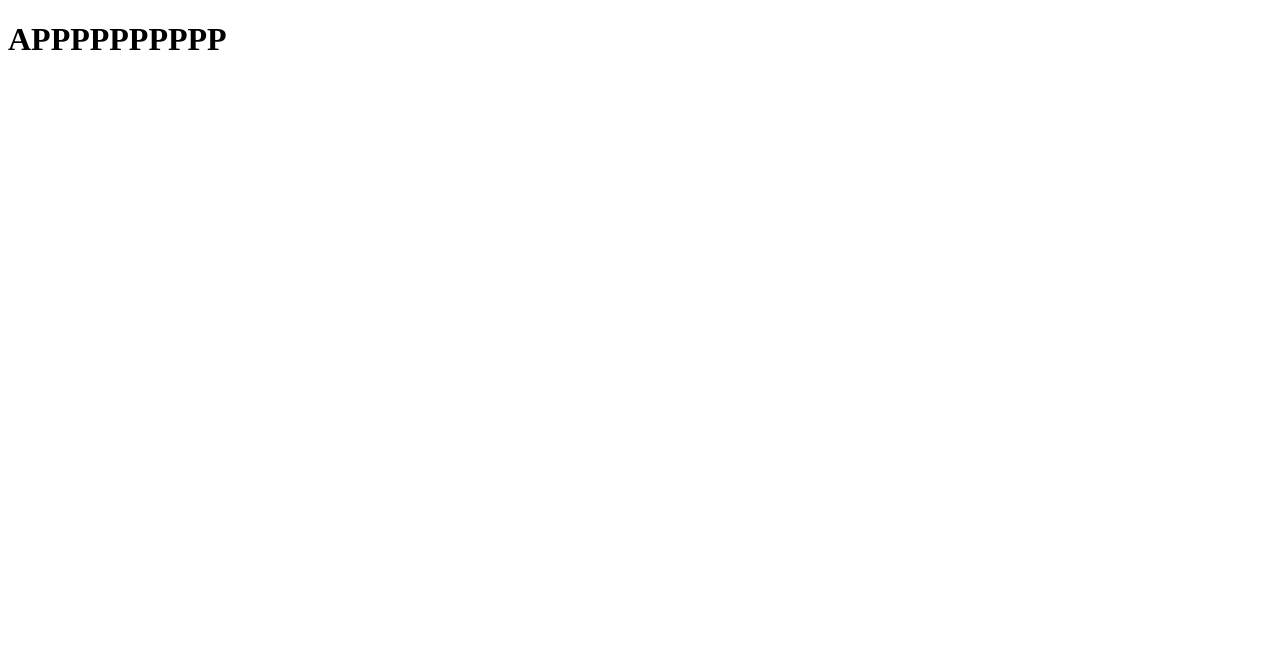
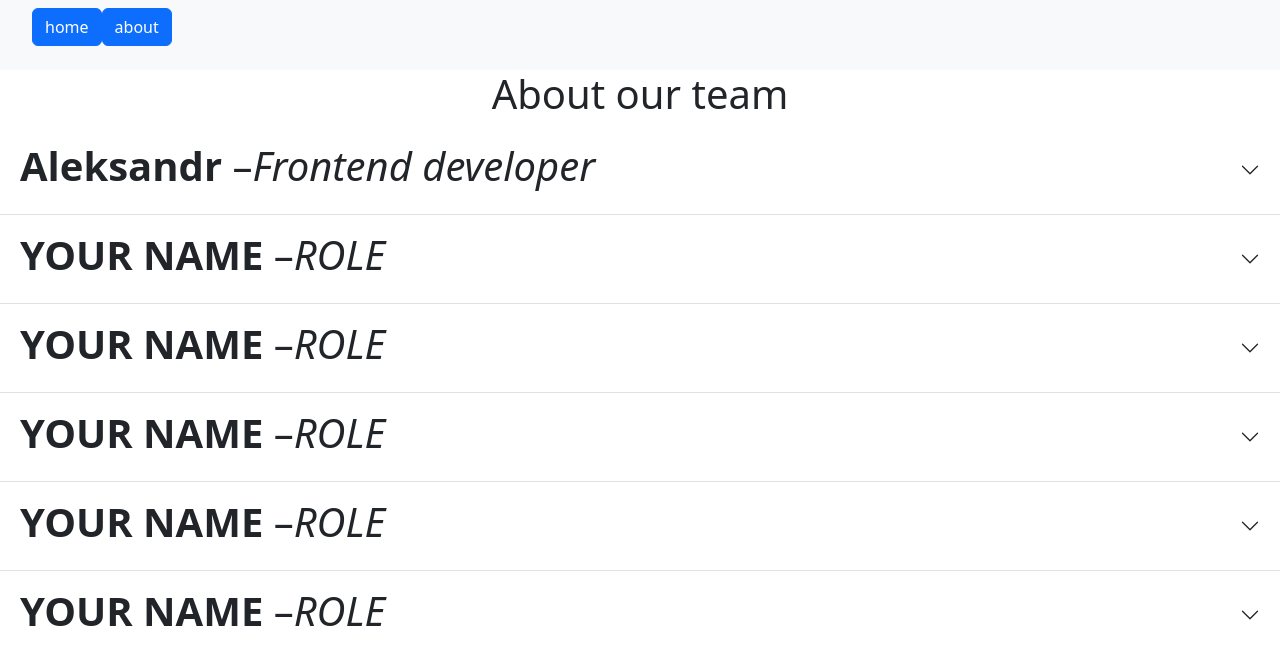
Before and after one commit to bsoukup1108/GatorShare, a React (Create React App) app in the folder application/client/: page /about in a window 1280 px wide. Shown: the top 664 px of the page. Built offline with nearby package versions, Linux system fonts and the light colour scheme.

Commit message:
added about page, bootsatrap

```diff
--- a/application/client/public/index.html
+++ b/application/client/public/index.html
@@ -9,6 +9,11 @@
       content="TEAM #1"
     />
     <link rel="manifest" href="%PUBLIC_URL%/manifest.json" />
+
+    <!-- bootstrap -->
+    <link href="https://cdn.jsdelivr.net/npm/bootstrap@5.2.0-beta1/dist/css/bootstrap.min.css" rel="stylesheet" integrity="sha384-0evHe/X+R7YkIZDRvuzKMRqM+OrBnVFBL6DOitfPri4tjfHxaWutUpFmBp4vmVor" crossorigin="anonymous">
+    <script src="https://cdn.jsdelivr.net/npm/bootstrap@5.2.0-beta1/dist/js/bootstrap.bundle.min.js" integrity="sha384-pprn3073KE6tl6bjs2QrFaJGz5/SUsLqktiwsUTF55Jfv3qYSDhgCecCxMW52nD2" crossorigin="anonymous"></script>
+    <!-- fontawesome -->
     <script src="https://kit.fontawesome.com/98de5d11e7.js" crossorigin="anonymous"></script>
     <title>We don't have project name yet</title>
   </head>
--- a/application/client/src/App.css
+++ b/application/client/src/App.css
@@ -0,0 +1,31 @@
+* {
+	box-sizing: border-box;
+	margin: 0;
+	padding: 0;
+}
+
+.container {}
+
+body {
+
+}
+
+footer {
+}
+
+h1 {
+    text-align: center;
+}
+
+a {
+	text-decoration: none;
+	color: white;
+}
+
+a:hover {
+	color: black;
+}
+
+div[id^="flush-collapse"]  > img {
+	width: 600px;
+}
--- a/application/client/src/App.js
+++ b/application/client/src/App.js
@@ -1,10 +1,18 @@
 import './App.css';
 import { Fragment } from 'react';
+import { BrowserRouter, Route, Routes } from 'react-router-dom';
+import Navbar from './components/navbar/Navbar';
+import About from './components/about/About';
 
 const App = () => (
-	<Fragment>
-		<h1>APPPPPPPPPP</h1>
-	</Fragment>
+	<BrowserRouter>
+		<Fragment>
+			<Navbar />
+			<Routes>
+				<Route exact path='/about' element={<About />} />
+			</Routes>
+		</Fragment>
+	</BrowserRouter>
 );
 
 export default App;
--- /dev/null
+++ b/application/client/src/components/about/About.js
@@ -0,0 +1,192 @@
+import React, { Fragment } from 'react';
+
+import aleksPic from '../../img/alex.jpg';
+
+const About = () => {
+	return (
+		<Fragment>
+			<h1>About our team</h1>
+
+			<div class='accordion accordion-flush' id='accordionProfile'>
+				<div class='accordion-item'>
+					<button
+						class='accordion-button collapsed'
+						type='button'
+						data-bs-toggle='collapse'
+						data-bs-target='#flush-collapseOne'
+						aria-expanded='false'
+						aria-controls='flush-collapseOne'
+					>
+						<h1>
+							<strong>Aleksandr</strong> –
+							<i>Frontend developer</i>
+						</h1>
+					</button>
+
+					<div
+						id='flush-collapseOne'
+						class='accordion-collapse collapse'
+						aria-labelledby='flush-headingOne'
+						data-bs-parent='#accordionProfile'
+					>
+						<img src={aleksPic} alt='pic' />
+
+						<div class='accordion-body'>blah blah blah</div>
+					</div>
+				</div>
+				{/* PERSON #2 */}
+				<div class='accordion-item'>
+					<h2 class='accordion-header' id='flush-headingTwo'>
+						<button
+							class='accordion-button collapsed'
+							type='button'
+							data-bs-toggle='collapse'
+							data-bs-target='#flush-collapseTwo'
+							aria-expanded='false'
+							aria-controls='flush-collapseTwo'
+						>
+							<h1>
+								<strong>YOUR NAME</strong> –
+								<i>ROLE</i>
+							</h1>
+						</button>
+					</h2>
+					<div
+						id='flush-collapseTwo'
+						class='accordion-collapse collapse'
+						aria-labelledby='flush-headingTwo'
+						data-bs-parent='#accordionProfile'
+					>
+						{/* upload your pic to the img folder
+					import it as in line 3
+					change the namee below */}
+						<img src={aleksPic} alt='pic' />
+						<div class='accordion-body'>DESCRIPTION</div>
+					</div>
+				</div>
+				{/* PERSON #3 */}
+				<div class='accordion-item'>
+					<h2 class='accordion-header' id='flush-headingTwo'>
+						<button
+							class='accordion-button collapsed'
+							type='button'
+							data-bs-toggle='collapse'
+							data-bs-target='#flush-collapseTwo'
+							aria-expanded='false'
+							aria-controls='flush-collapseTwo'
+						>
+							<h1>
+								<strong>YOUR NAME</strong> –
+								<i>ROLE</i>
+							</h1>
+						</button>
+					</h2>
+					<div
+						id='flush-collapseTwo'
+						class='accordion-collapse collapse'
+						aria-labelledby='flush-headingTwo'
+						data-bs-parent='#accordionProfile'
+					>
+						{/* upload your pic to the img folder
+					import it as in line 3
+					change the namee below */}
+						<img src={aleksPic} alt='pic' />
+						<div class='accordion-body'>DESCRIPTION</div>
+					</div>
+				</div>
+				{/* PERSON #4 */}
+				<div class='accordion-item'>
+					<h2 class='accordion-header' id='flush-headingTwo'>
+						<button
+							class='accordion-button collapsed'
+							type='button'
+							data-bs-toggle='collapse'
+							data-bs-target='#flush-collapseTwo'
+							aria-expanded='false'
+							aria-controls='flush-collapseTwo'
+						>
+							<h1>
+								<strong>YOUR NAME</strong> –
+								<i>ROLE</i>
+							</h1>
+						</button>
+					</h2>
+					<div
+						id='flush-collapseTwo'
+						class='accordion-collapse collapse'
+						aria-labelledby='flush-headingTwo'
+						data-bs-parent='#accordionProfile'
+					>
+						{/* upload your pic to the img folder
+					import it as in line 3
+					change the namee below */}
+						<img src={aleksPic} alt='pic' />
+						<div class='accordion-body'>DESCRIPTION</div>
+					</div>
+				</div>
+				{/* PERSON #5 */}
+				<div class='accordion-item'>
+					<h2 class='accordion-header' id='flush-headingTwo'>
+						<button
+							class='accordion-button collapsed'
+							type='button'
+							data-bs-toggle='collapse'
+							data-bs-target='#flush-collapseTwo'
+							aria-expanded='false'
+							aria-controls='flush-collapseTwo'
+						>
+							<h1>
+								<strong>YOUR NAME</strong> –
+								<i>ROLE</i>
+							</h1>
+						</button>
+					</h2>
+					<div
+						id='flush-collapseTwo'
+						class='accordion-collapse collapse'
+						aria-labelledby='flush-headingTwo'
+						data-bs-parent='#accordionProfile'
+					>
+						{/* upload your pic to the img folder
+					import it as in line 3
+					change the namee below */}
+						<img src={aleksPic} alt='pic' />
+						<div class='accordion-body'>DESCRIPTION</div>
+					</div>
+				</div>
+				{/* PERSON #6 */}
+				<div class='accordion-item'>
+					<h2 class='accordion-header' id='flush-headingTwo'>
+						<button
+							class='accordion-button collapsed'
+							type='button'
+							data-bs-toggle='collapse'
+							data-bs-target='#flush-collapseTwo'
+							aria-expanded='false'
+							aria-controls='flush-collapseTwo'
+						>
+							<h1>
+								<strong>YOUR NAME</strong> –
+								<i>ROLE</i>
+							</h1>
+						</button>
+					</h2>
+					<div
+						id='flush-collapseTwo'
+						class='accordion-collapse collapse'
+						aria-labelledby='flush-headingTwo'
+						data-bs-parent='#accordionProfile'
+					>
+						{/* upload your pic to the img folder
+					import it as in line 3
+					change the namee below */}
+						<img src={aleksPic} alt='pic' />
+						<div class='accordion-body'>DESCRIPTION</div>
+					</div>
+				</div>
+			</div>
+		</Fragment>
+	);
+};
+
+export default About;
--- /dev/null
+++ b/application/client/src/components/navbar/Navbar.js
@@ -0,0 +1,21 @@
+import React, { Fragment } from 'react';
+import { Link } from 'react-router-dom';
+
+const Navbar = () => {
+	return (
+		<Fragment>
+			<nav className='navbar bg-light'>
+				<ul>
+					<li className='btn btn-primary'>
+						<Link to='/'>home</Link>
+					</li>
+					<li className='btn btn-primary'>
+						<Link to='/about'>about</Link>
+					</li>
+				</ul>
+			</nav>
+		</Fragment>
+	);
+};
+
+export default Navbar;
```
Also changed, not shown: application/client/src/components/footer/Footer.js (added, +11 -0 lines), application/client/src/img/alex.jpg (added).
